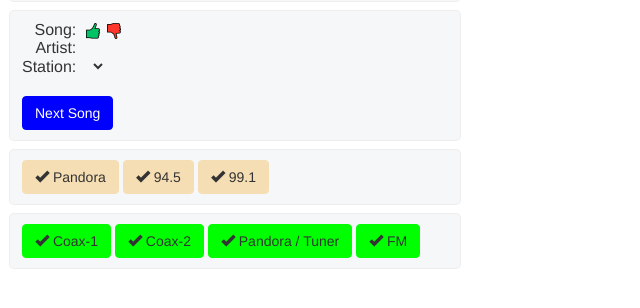
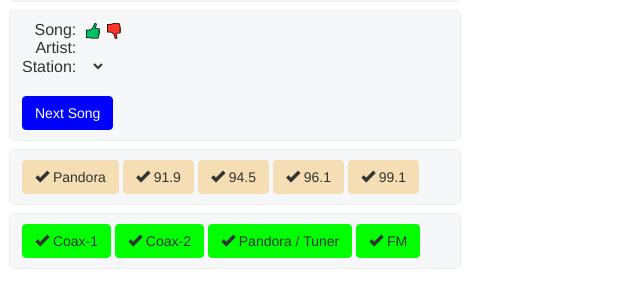
Before and after one commit to sbelectronics/pi-stereo, a Django app: page /stereo/ in a window 1280 px wide. Shown: the part 188-496 px from the top of the page, without its empty margins (0-640 px from the left). Run offline with Django 3.2, Linux system fonts and the light colour scheme; data that the repository does not hold is empty; some libraries are stand-ins or nearby versions.

Commit message:
more stations

```diff
--- a/static/js/stereoui.js
+++ b/static/js/stereoui.js
@@ -128,7 +128,9 @@ function stereo() {
         $("#input3").click(function() { stereo.onInput(3); } );
 
         $("#fmstation-pandora").click(function() { stereo.onFMStation("pandora"); } );
+        $("#fmstation-919").click(function() { stereo.onFMStation("919"); } );
         $("#fmstation-945").click(function() { stereo.onFMStation("945"); } );
+        $("#fmstation-961").click(function() { stereo.onFMStation("961"); } );
         $("#fmstation-991").click(function() { stereo.onFMStation("991"); } );
 
         $("#love-song").click(function() { stereo.loveSong(); });
--- a/templates/stereoui/index.html
+++ b/templates/stereoui/index.html
@@ -36,7 +36,9 @@
 
 <div id="fmradio" class="box">
 <button class ="btn btn-wheat btn-fmstation" id="fmstation-pandora"><span id="icon-fmstation-pandora" class="icon-fmstation glyphicon glyphicon-ok" aria-hidden="true"></span> Pandora</button>
+<button class ="btn btn-wheat btn-fmstation" id="fmstation-919"><span id="icon-fmstation-919" class="icon-fmstation glyphicon glyphicon-ok" aria-hidden="true"></span> 91.9</button>
 <button class ="btn btn-wheat btn-fmstation" id="fmstation-945"><span id="icon-fmstation-945" class="icon-fmstation glyphicon glyphicon-ok" aria-hidden="true"></span> 94.5</button>
+<button class ="btn btn-wheat btn-fmstation" id="fmstation-961"><span id="icon-fmstation-961" class="icon-fmstation glyphicon glyphicon-ok" aria-hidden="true"></span> 96.1</button>
 <button class ="btn btn-wheat btn-fmstation" id="fmstation-991"><span id="icon-fmstation-991" class="icon-fmstation glyphicon glyphicon-ok" aria-hidden="true"></span> 99.1</button>
 </div>
 
```
